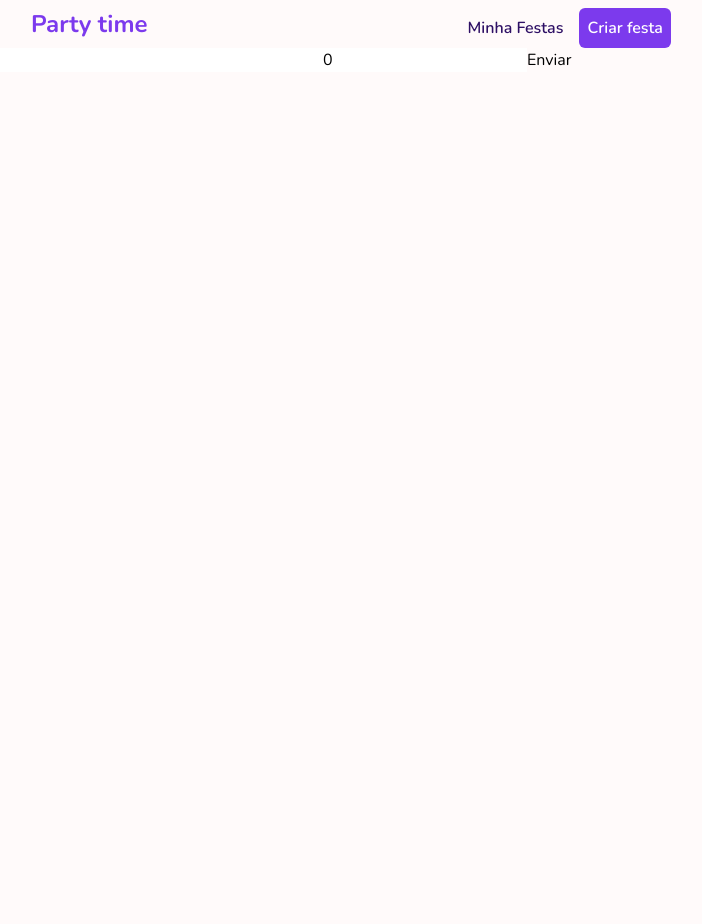
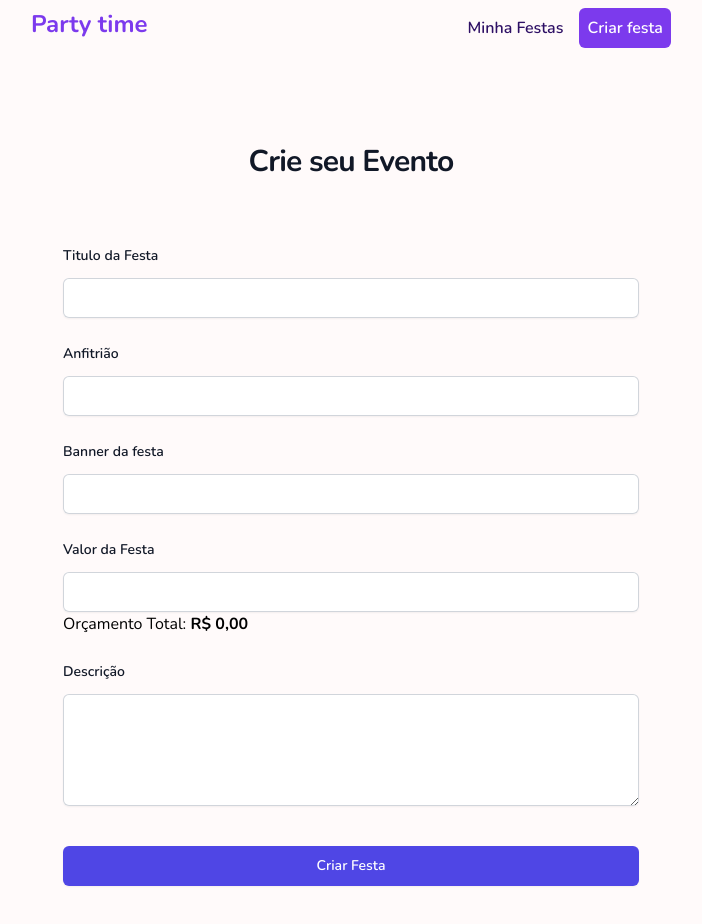
Before and after one commit to betolarbac/party-time, a React (Vite) app: page /criarfesta in a window 1280 px wide. Shown: the top 924 px of the page, without its empty margins (289-991 px from the left). Before the commit the page ends 800 px from the top, so only its background shows below. Built offline with nearby package versions, Linux system fonts and the light colour scheme.

Commit message:
formulario de criação de festa

```diff
--- a/src/pages/CreateParty.tsx
+++ b/src/pages/CreateParty.tsx
@@ -1,56 +1,154 @@
 /* eslint-disable @typescript-eslint/no-misused-promises */
 import axios from "axios";
-import { useEffect, useState } from "react"
+import { useEffect, useState } from "react";
 import { useNavigate } from "react-router-dom";
 
-export default function ComponentName(){
-  const [data, setData] = useState("");
-  const [data2, setData2] = useState("");
-  const [data3, setData3] = useState("");
+export default function ComponentName() {
+  const [title, setTitle] = useState("");
+  const [author, setAuthor] = useState("");
+  const [description, setDescription] = useState("");
+  const [image, setImage] = useState("");
   const [budget, setBudget] = useState(Number);
 
-  const navigate = useNavigate()
+  const navigate = useNavigate();
 
   const handleSubmit = async () => {
-    const response = await axios.post('http://localhost:3000/api/parties/', {
-      "title": data,
-      "author": data2,
-      "description": data3,
-      "budget": 10000,
-      "image": "https://alphaconvites.com.br/wp-content/uploads/2023/01/festa-antes-formatura-scaled-1-2048x1367.jpg",
-      "services": [
+    const response = await axios.post("http://localhost:3000/api/parties/", {
+      title: title,
+      author: author,
+      description: description,
+      budget: budget,
+      image: image,
+      services: [
         {
-        "name": "serviços da festa 3",
-        "description": "descrição teste 3",
-        "price": 4000,
-        "image": "https://alphaconvites.com.br/wp-content/uploads/2023/01/festa-antes-formatura-scaled-1-2048x1367.jpg"
+          name: "serviços da festa 3",
+          description: "descrição teste 3",
+          price: 4000,
+          image:
+            "https://alphaconvites.com.br/wp-content/uploads/2023/01/festa-antes-formatura-scaled-1-2048x1367.jpg",
         },
         {
-        "name": "serviços da festa 3",
-        "description": "descrição teste 2",
-        "price": 4000,
-        "image": "https://alphaconvites.com.br/wp-content/uploads/2023/01/festa-antes-formatura-scaled-1-2048x1367.jpg"
-        }
-
-      ]
+          name: "serviços da festa 3",
+          description: "descrição teste 2",
+          price: 4000,
+          image:
+            "https://alphaconvites.com.br/wp-content/uploads/2023/01/festa-antes-formatura-scaled-1-2048x1367.jpg",
+        },
+      ],
     });
     console.log(response.data);
 
     return navigate("/");
-  }
+  };
 
+  return (
+    <>
+      <div className="isola px-6 py-24 sm:py-32 lg:px-8">
+        <div className="mx-auto max-w-2xl text-center">
+          <h2 className="text-3xl font-bold tracking-tight text-gray-900 sm:text-4xl">
+            Crie seu Evento
+          </h2>
+        </div>
+        <form
+          onSubmit={handleSubmit}
+          action="/"
+          className="mx-auto mt-16 max-w-xl sm:mt-20"
+        >
+          <div className="grid grid-cols-1 gap-x-8 gap-y-6 sm:grid-cols-2">
+            <div>
+              <label
+                className="block text-sm font-semibold leading-6 text-gray-900"
+              >
+                Titulo da Festa
+              </label>
+              <div className="mt-2.5">
+                <input
+                  type="text"
+                  onChange={(e) => setTitle(e.target.value)}
+                  className="block w-full rounded-md border-0 px-3.5 py-2 text-gray-900 shadow-sm ring-1 ring-inset ring-gray-300 placeholder:text-gray-400 focus:ring-2 focus:ring-inset focus:ring-indigo-600 sm:text-sm sm:leading-6"
+                />
+              </div>
+            </div>
+            <div>
+              <label
+                htmlFor="Anfitriao"
+                className="block text-sm font-semibold leading-6 text-gray-900"
+              >
+                Anfitrião
+              </label>
+              <div className="mt-2.5">
+                <input
+                  type="text"
+                  name="Anfitriao"
+                  id="Anfitriao"
+                  onChange={(e) => setAuthor(e.target.value)}
+                  className="block w-full rounded-md border-0 px-3.5 py-2 text-gray-900 shadow-sm ring-1 ring-inset ring-gray-300 placeholder:text-gray-400 focus:ring-2 focus:ring-inset focus:ring-indigo-600 sm:text-sm sm:leading-6"
+                />
+              </div>
+            </div>
 
-    return(
-        <>
+            <div>
+              <label
 
-      <form onSubmit={handleSubmit}>
-      <input type="text" onChange={e => setData( e.target.value )} />
-      <input type="text" onChange={e => setData2( e.target.value )} />
-      <input type="text" onChange={e => setData3( e.target.value )} />
-      <input type="number" value={budget} onChange={e => setBudget(Number(e.target.value))} />
-      <button >Enviar</button>
-    </form>
-
-        </>
-    )
+                className="block text-sm font-semibold leading-6 text-gray-900"
+              >
+                Banner da festa
+              </label>
+              <div className="mt-2.5">
+                <input
+                  type="text"
+                  onChange={(e) => setImage(e.target.value)}
+                  className="block w-full rounded-md border-0 px-3.5 py-2 text-gray-900 shadow-sm ring-1 ring-inset ring-gray-300 placeholder:text-gray-400 focus:ring-2 focus:ring-inset focus:ring-indigo-600 sm:text-sm sm:leading-6"
+                />
+              </div>
+            </div>
+            <div className="sm:col-span-2">
+              <label
+                htmlFor="budget"
+                className="block text-sm font-semibold leading-6 text-gray-900"
+              >
+                Valor da Festa
+              </label>
+              <div className="relative mt-2.5">
+                <input
+                  type="number"
+                  onChange={(e) => setBudget(Number(e.target.value))}
+                  className="block w-full rounded-md border-0 px-3.5 py-2 text-gray-900 shadow-sm ring-1 ring-inset ring-gray-300 placeholder:text-gray-400 focus:ring-2 focus:ring-inset focus:ring-indigo-600 sm:text-sm sm:leading-6"
+                />
+                 <p>
+        Orçamento Total: <b>R$ {budget.toLocaleString('pt-BR', {
+          currency: 'BRL',
+          minimumFractionDigits: 2,
+          maximumFractionDigits: 2,
+        })}</b>
+      </p>
+              </div>
+            </div>
+            <div className="sm:col-span-2">
+              <label
+                className="block text-sm font-semibold leading-6 text-gray-900"
+              >
+                Descrição
+              </label>
+              <div className="mt-2.5">
+                <textarea
+                  rows={4}
+                  className="block w-full rounded-md border-0 px-3.5 py-2 text-gray-900 shadow-sm ring-1 ring-inset ring-gray-300 placeholder:text-gray-400 focus:ring-2 focus:ring-inset focus:ring-indigo-600 sm:text-sm sm:leading-6"
+                  defaultValue={""}
+                  onChange={(e) => setDescription(e.target.value)}
+                />
+              </div>
+            </div>
+          </div>
+          <div className="mt-10">
+            <button
+              className="block w-full rounded-md bg-indigo-600 px-3.5 py-2.5 text-center text-sm font-semibold text-white shadow-sm hover:bg-indigo-500 focus-visible:outline focus-visible:outline-2 focus-visible:outline-offset-2 focus-visible:outline-indigo-600"
+            >
+              Criar Festa
+            </button>
+          </div>
+        </form>
+      </div>
+    </>
+  );
 }
```
